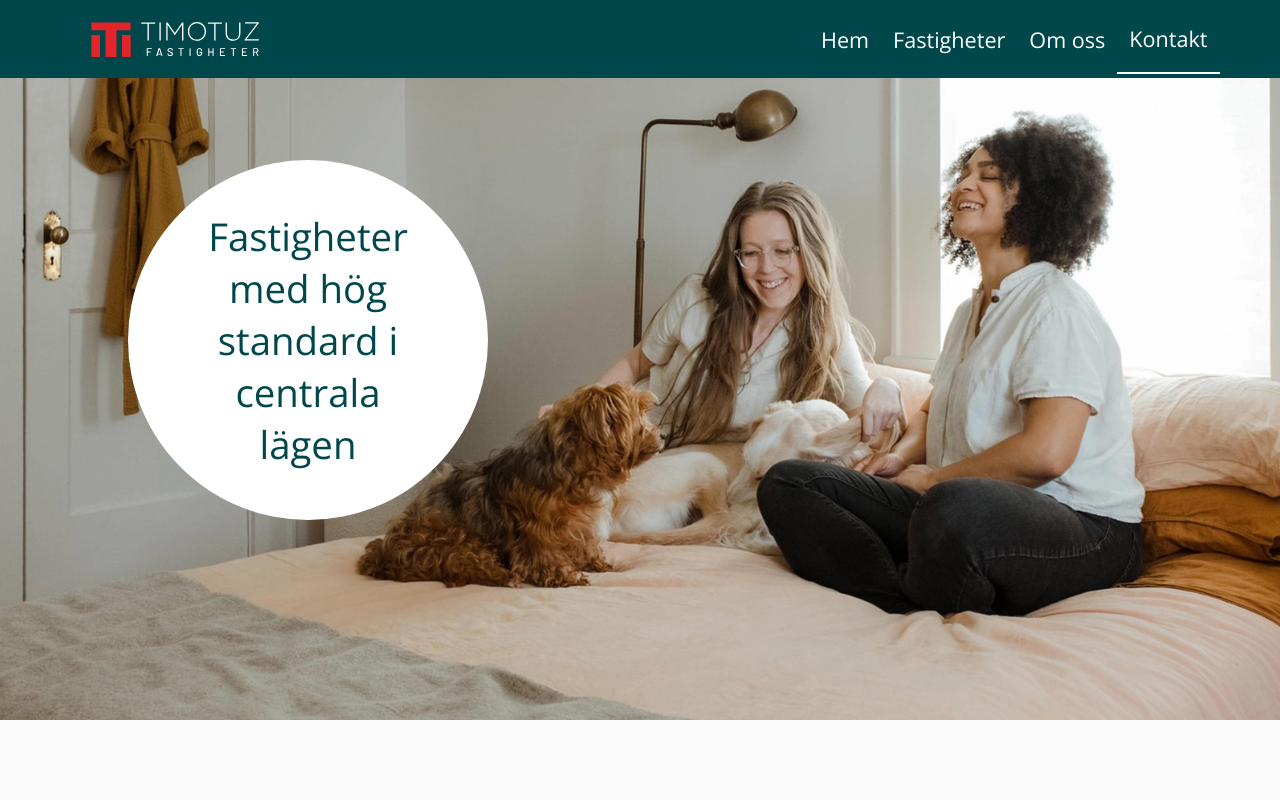
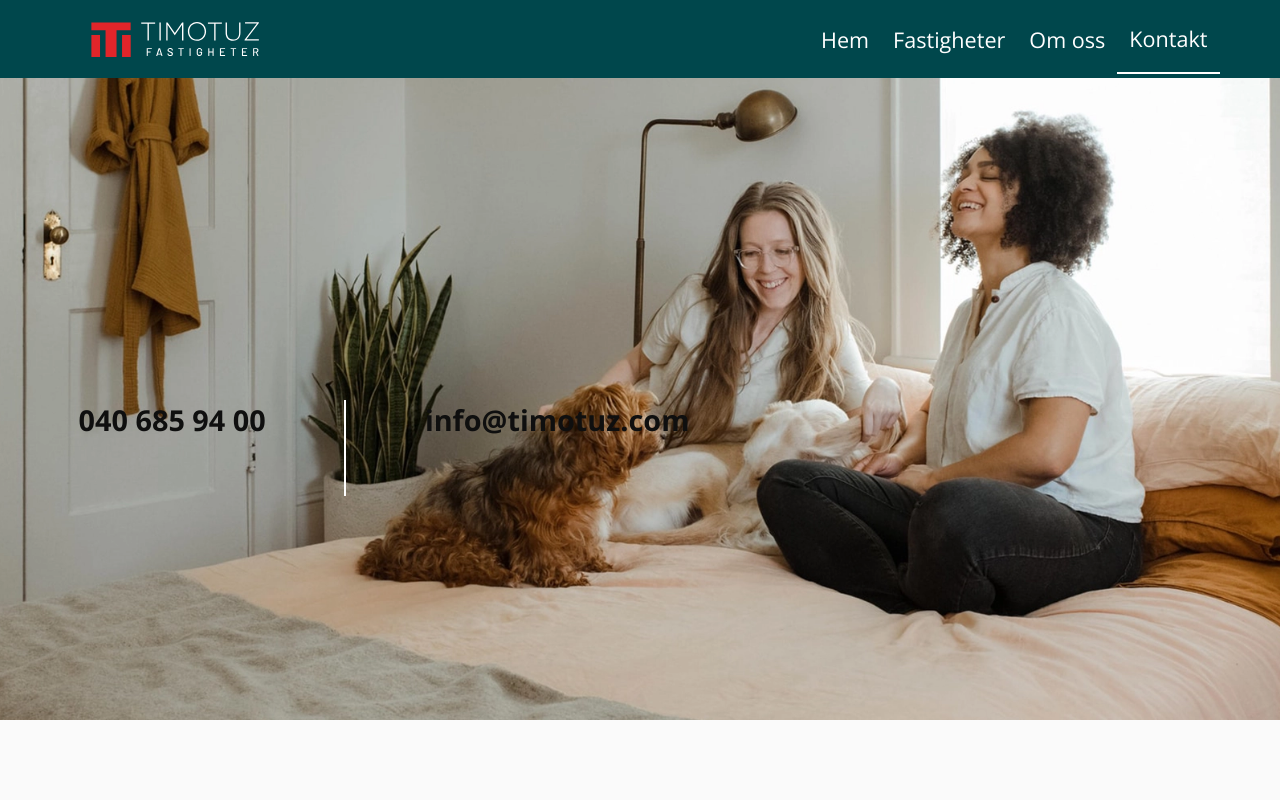
Before and after one commit to hop-technology/timotuz_website, a Next.js app: page /contact-us in a window 1280 px wide. Shown: the top 800 px of the page. Built offline with nearby package versions, Linux system fonts and the light colour scheme.

Commit message:
updates hero section component to be dynamic depending on content WIP styling for contact page

```diff
--- a/components/HeroSection.jsx
+++ b/components/HeroSection.jsx
@@ -1,11 +1,24 @@
 import Image from 'next/image'
 
-const HeroSection = ({image, alt}) => {
+const HeroSection = ({ image, alt, text }) => {
   return (
     <div className='hero-section'>
-      <div className='hero-section__text'>
-        <h1>Fastigheter med hög standard i centrala lägen</h1>
-      </div>
+      {text.tag_line ? (
+        <div className='hero-section__text'>
+          <h1>{text.tag_line}</h1>
+        </div>
+      ) : (
+        <div className='hero-section__contact-us'>
+          <div>
+            <h2>{text[0].number}</h2>
+          </div>
+          <span></span>
+          <div>
+            <h2>{text[0].email}</h2>
+          </div>
+        </div>
+      )}
+
       <div className='hero-section__image-container'>
         <div className='hero-section__image-container--image'>
           <Image src={image} layout='fill' alt={alt} />
--- a/pages/contact-us.js
+++ b/pages/contact-us.js
@@ -2,18 +2,29 @@ import HeroSection from '../components/HeroSection'
 import kontakta_oss from '../public/kontakta-oss.webp'
 
 const contactUs = () => {
+  const contact_text = [
+    {
+      id: 1,
+      number: '040 685 94 00',
+      email: 'info@timotuz.com',
+    },
+  ]
+
   return (
     <div className='contact-us'>
       <HeroSection
         image={kontakta_oss}
         alt={'Friends sitting on bed with dogs'}
+        text={contact_text}
       />
       <div className='contact-us__text-container'>
         <div className='contact-us__text-one'>
           <h2>Felanmälan: Malmö/Limhamn</h2>
           <h3>Fastighetsskötsel och felanmälan</h3>
           <p>
-            Fastighetsskötsel utförs av Förvaltning AB Malmöborg.<br /><br />
+            Fastighetsskötsel utförs av Förvaltning AB Malmöborg.
+            <br />
+            <br />
             Samtliga felanmälningar skall registreras direkt till Förvaltnings
             AB Malmöborg vardagar mellan kl.8.00 - 16.00 på telefon 072 353 46
             31 alternativt email info@malmoborg.se.
@@ -30,14 +41,16 @@ const contactUs = () => {
           <h3>Fastighetsskötsel och felanmälan</h3>
           <p>
             Fastighetsskötsel och felanmälningar utförs av Kanslihuset AB.{' '}
-            <br /><br />
+            <br />
+            <br />
             Felanmälan ska i första hand göras på www.kanslihuset.se under ”FÖR
             HYRESGÄSTER”, ”FELANMÄLAN”. Vid entren till trapphus finner ni
             detaljerade instruktioner och den information ni behöver uppge till
-            Kanslihuset vid felanmälan. <br /><br /> Det går också bra att ringa in på
-            vardagar (måndag-fredag) under telefontid kl. 08:00 - 11:00 på
-            telefonnummer 040 680 15 65.
-            <br /><br /> Akuta fel och störningar mellan kl. 11:00 - 16:30 som ej kan
+            Kanslihuset vid felanmälan. <br />
+            <br /> Det går också bra att ringa in på vardagar (måndag-fredag)
+            under telefontid kl. 08:00 - 11:00 på telefonnummer 040 680 15 65.
+            <br />
+            <br /> Akuta fel och störningar mellan kl. 11:00 - 16:30 som ej kan
             vänta till nästkommande vardag ring 040 680 15 67
           </p>
           <h3>Journummer</h3>
--- a/pages/properties.js
+++ b/pages/properties.js
@@ -3,11 +3,17 @@ import PropertiesCards from '../components/PropertiesCards'
 import fastigheter_hero from '../public/fastigheter-hero-1920.webp'
 
 const properties = () => {
+  const properties_text = {
+    id: 1,
+    tag_line: 'Fastigheter med hög standard i centrala lägen',
+  }
+
   return (
     <>
       <HeroSection
         image={fastigheter_hero}
         alt={'Birdseye view of property in Ystad'}
+        text={properties_text}
       />
       <div className='properties'>
         <PropertiesCards />
--- a/sass/components/_heroSection.scss
+++ b/sass/components/_heroSection.scss
@@ -14,7 +14,24 @@
     }
   }
 
+  &__contact-us {
+    display: flex;
+    flex-direction: row;
+    justify-content: space-evenly;
+    position: absolute;
+    width: 60%;
+    z-index: 1;
+    top: 50%;
+
+    span {
+      border-left: 1px solid #ffffff;
+      border-right: 1px solid #ffffff;
+      height: 8rem;
+    }
+  }
+
   &__text {
+
     display: flex;
     justify-content: center;
     position: absolute;
--- a/styles/style.css
+++ b/styles/style.css
@@ -75,6 +75,20 @@ body {
 }
 .hero-section__image-container--image span > img {
   object-fit: cover;
+}
+.hero-section__contact-us {
+  display: flex;
+  flex-direction: row;
+  justify-content: space-evenly;
+  position: absolute;
+  width: 60%;
+  z-index: 1;
+  top: 50%;
+}
+.hero-section__contact-us span {
+  border-left: 1px solid #ffffff;
+  border-right: 1px solid #ffffff;
+  height: 8rem;
 }
 .hero-section__text {
   display: flex;
```
Also changed, not shown: 1 other file (tests, documents, lock files or other folders).
